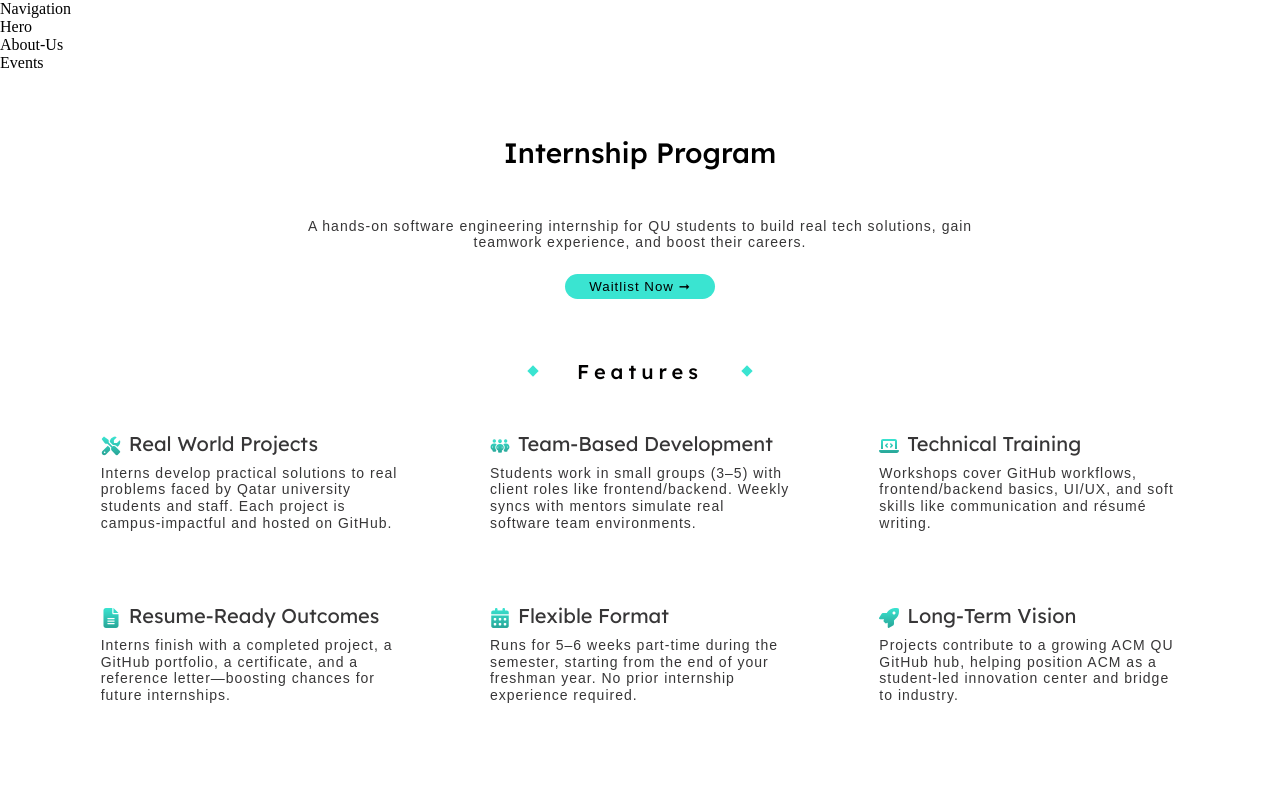
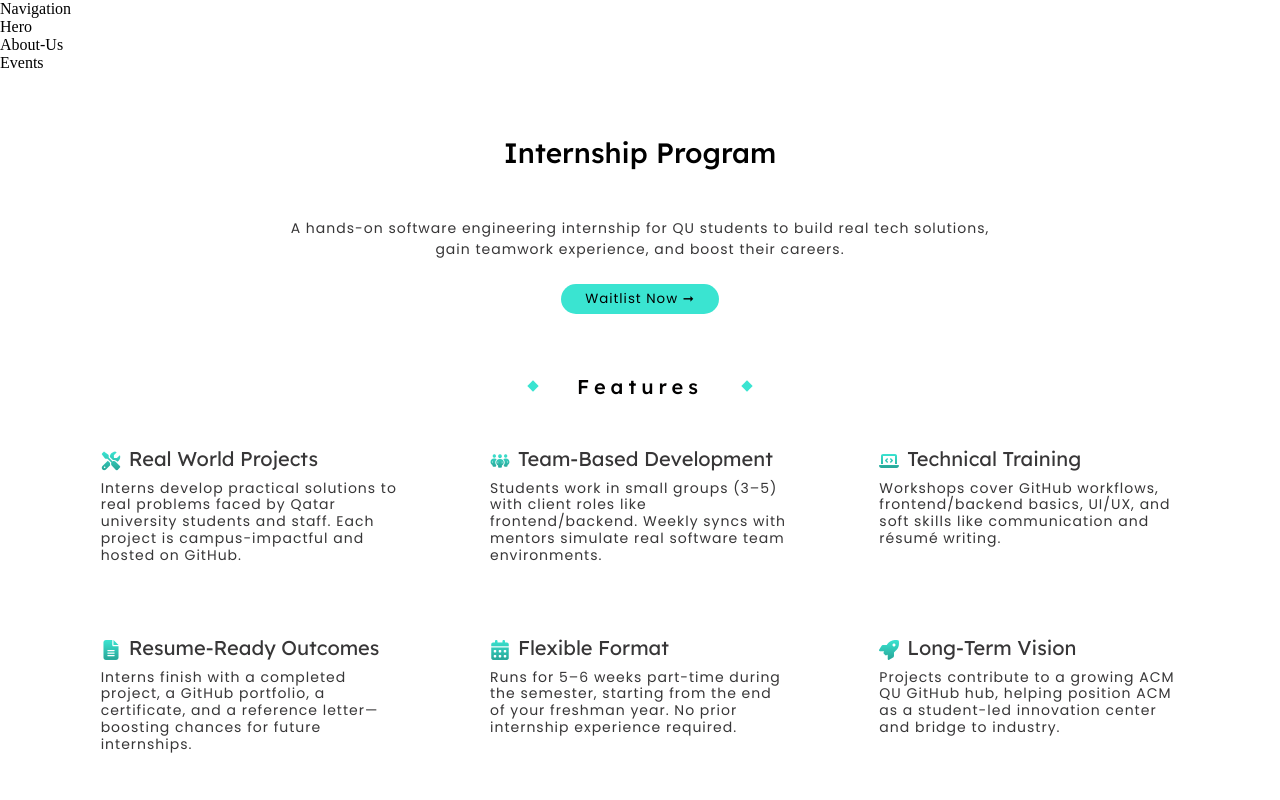
Before and after one commit to acm-qu/ACM-Landing-Page, a React (Vite) app: page / in a window 1280 px wide. Shown: the top 800 px of the page. Built offline with nearby package versions, Linux system fonts and the light colour scheme.

Commit message:
feat: added font variables

```diff
--- a/index.html
+++ b/index.html
@@ -3,7 +3,11 @@
   <head>
     <meta charset="UTF-8" />
     <link rel="icon" type="image/svg+xml" href="/vite.svg" />
-    <link href="https://fonts.googleapis.com/css2?family=Lexend:wght@100..900&display=swap" rel="stylesheet">
+    <link rel="preconnect" href="https://fonts.googleapis.com">
+    <link rel="preconnect" href="https://fonts.gstatic.com" crossorigin>
+    <link
+      href="https://fonts.googleapis.com/css2?family=Lexend:wght@100..900&family=Poppins:ital,wght@0,100;0,200;0,300;0,400;0,500;0,600;0,700;0,800;0,900;1,100;1,200;1,300;1,400;1,500;1,600;1,700;1,800;1,900&display=swap"
+      rel="stylesheet">
     <meta name="viewport" content="width=device-width, initial-scale=1.0" />
     <title>Vite + React</title>
   </head>
--- a/src/globals.css
+++ b/src/globals.css
@@ -1,8 +1,12 @@
 :root {
+  /* Colors Variables */
   --white: #fbfafb;
   --black: #010000;
   --gray: #373637;
   --primary: #3ae4d1;
   --secondary: #71b0b5;
   --icon-gradient: linear-gradient(to bottom, rgba(58, 228, 209, 1) 0%,rgba(40, 164, 150, 1) 100%);
+  /* Fonts Variables */
+  --title: "Lexend", serif;
+  --paragraph: "Poppins", sans-serif;
 }
```
